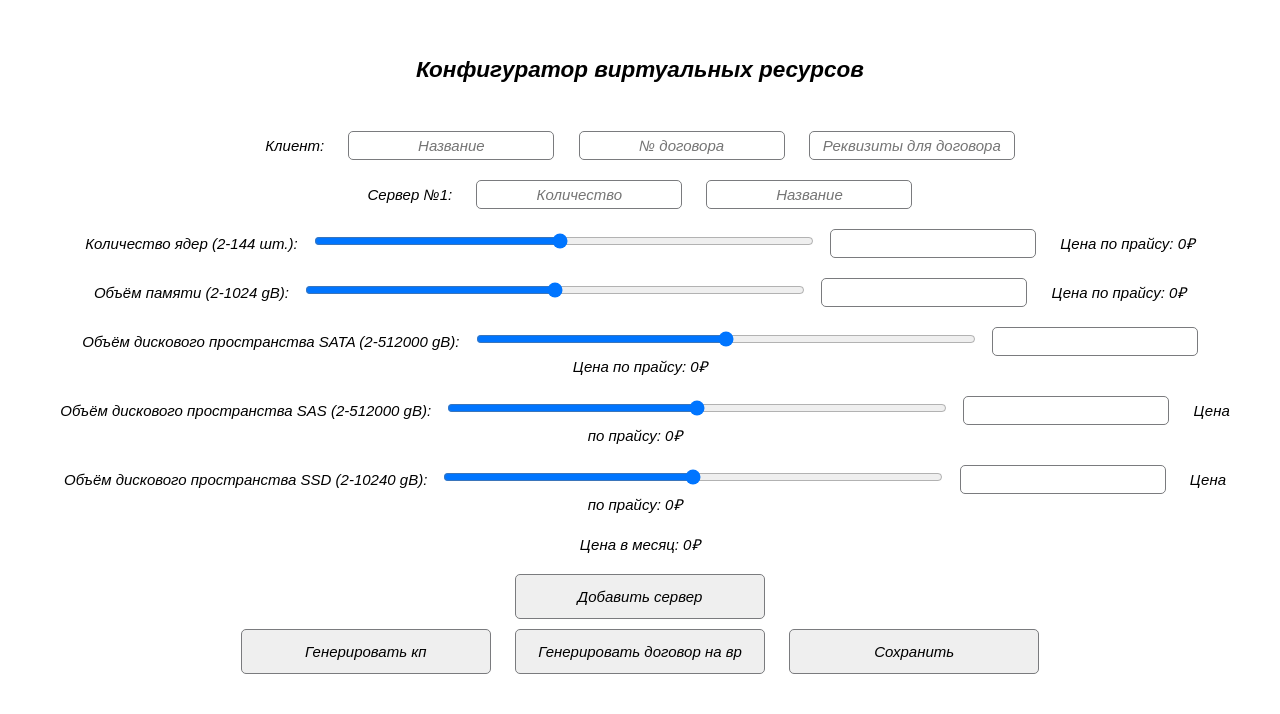
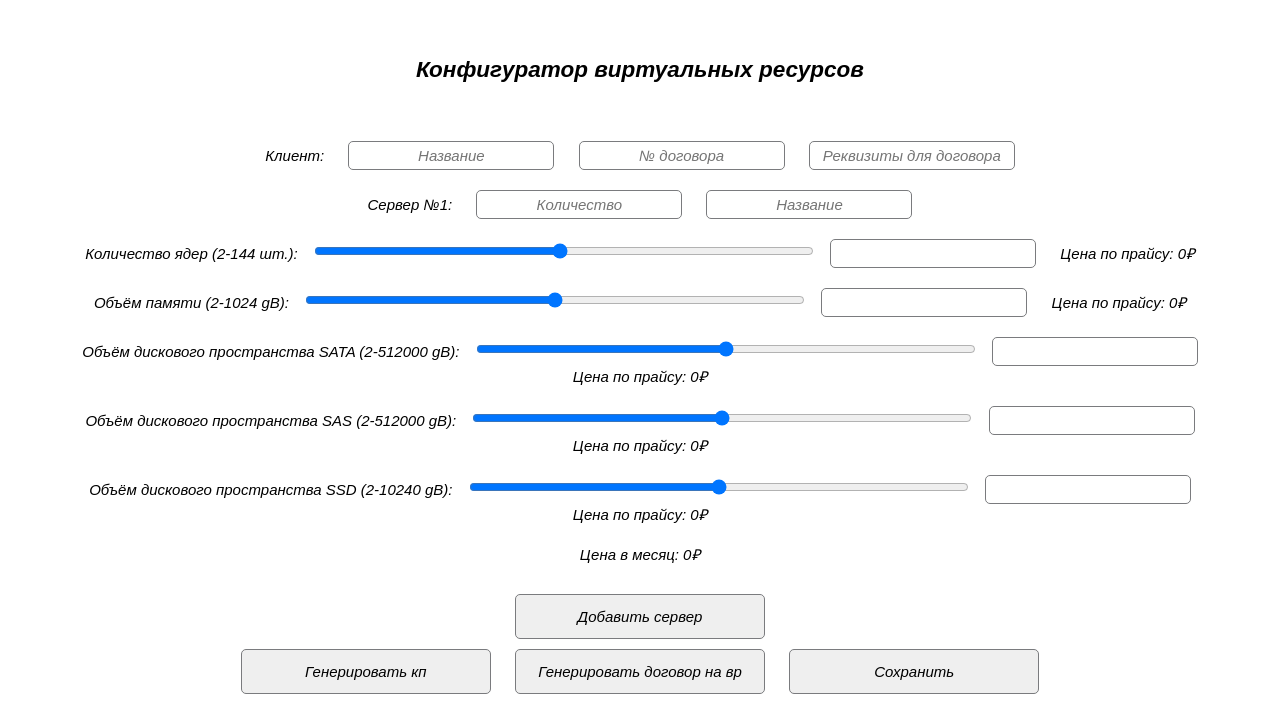
Before and after one commit to thaessaep/calc, a Flask app: page / in a window 1280 px wide. Shown: the top 714 px of the page. Run offline with Flask 2, Linux system fonts and the light colour scheme; parts of the project's set-up code (start-up, migrations or seed data) failed here and were passed over.

Commit message:
Add serv

```diff
--- a/generation.py
+++ b/generation.py
@@ -25,10 +25,7 @@
     pdfkit.from_file(html, pdf,
                      configuration=config,
                      options=options)
-    return send_file("pdf/"+filename)
-    # return send_from_directory(directory="pdf",  # return ready pdf
-    #                            filename=filename,
-    #                            mimetype='application/pdf')
+    return send_file("pdf/"+filename, as_attachment=True)
 
 
 def hddRes():
--- a/main.py
+++ b/main.py
@@ -5,6 +5,38 @@
 import calc_of_value
 
 app = Flask(__name__)
+
+
+def switchData():
+    if request.form['core'] != '':
+        coreRes = calc_of_value.multiCore(xls, int(request.form['core']))
+    else:
+        coreRes = 0
+    if request.form['ram'] != '':
+        ramRes = calc_of_value.multiRAM(xls, int(request.form['ram']))
+    else:
+        ramRes = 0
+    if request.form['sata'] != '':
+        sataRes = calc_of_value.SXD(xls, int(request.form['sata']))
+    else:
+        sataRes = 0
+    if request.form['sas'] != '':
+        sasRes = calc_of_value.SXD(xls, int(request.form['sas']))
+    else:
+        sasRes = 0
+    if request.form['ssd'] != '':
+        ssdRes = calc_of_value.SXD(xls, int(request.form['ssd']))
+    else:
+        ssdRes = 0
+    data = {
+        "result": generation.total(xls),
+        "coreRes": coreRes,
+        "ramRes": ramRes,
+        "sataRes": sataRes,
+        "sasRes": sasRes,
+        "ssdRes": ssdRes
+    }
+    return data
 
 
 @app.route("/", methods=["POST", "GET"])
@@ -25,34 +57,7 @@
                 return generation.genContract(request.form['core']
                                               , request.form['ram'], request.form['clientContract'])
     else:  # if user write value
-        if request.form['core'] != '':
-            coreRes = calc_of_value.multiCore(xls, int(request.form['core']))
-        else:
-            coreRes = 0
-        if request.form['ram'] != '':
-            ramRes = calc_of_value.multiRAM(xls, int(request.form['ram']))
-        else:
-            ramRes = 0
-        if request.form['sata'] != '':
-            sataRes = calc_of_value.SXD(xls, int(request.form['sata']))
-        else:
-            sataRes = 0
-        if request.form['sas'] != '':
-            sasRes = calc_of_value.SXD(xls, int(request.form['sas']))
-        else:
-            sasRes = 0
-        if request.form['ssd'] != '':
-            ssdRes = calc_of_value.SXD(xls, int(request.form['ssd']))
-        else:
-            ssdRes = 0
-        data = {
-            "result": generation.total(xls),
-            "coreRes": coreRes,
-            "ramRes": ramRes,
-            "sataRes": sataRes,
-            "sasRes": sasRes,
-            "ssdRes": ssdRes
-        }
+        data = switchData()
         return json.dumps(data)  # return result of values
 
 
--- a/templates/base.html
+++ b/templates/base.html
@@ -16,7 +16,9 @@
 			<form method="post" name="virtual" id="virtualId">
 				<h2>Конфигуратор виртуальных ресурсов</h2>
 
-				<div>
+				<div class="virtual">
+
+					<div class="client">
 						<span>Клиент:</span>
 						<input type="text" required name="clientName" id="clientNameId" placeholder="Название">
 						<input type="number" required min="0" name="clientContract" id="clientContractId"
@@ -25,22 +27,22 @@
 						   	placeholder="Реквизиты для договора">
 					</div>
 
-				<div>
-					<span>Сервер №1:</span>
+					<div class="serv">
+						<span class="server">Сервер №1:</span>
 						<input type="number" min="1" name="servNumber" id="servNumberId" placeholder="Количество">
 						<input type="text" required name="servName" id="servNameId" placeholder="Название">
 					</div>
 
-				<div>
+					<div class="core">
 						<span>Количество ядер (2-144 шт.):</span>
-						<input type="range" id="coreinput" value="72" min="2" max="144" step="2"
-								oninput="coreoutput.value = coreinput.value">
-						<input type="number" required name="core" id="coreoutput"
-							   oninput="coreinput.value = coreoutput.value">
-						<span>Цена по прайсу: <output id="coreRes">0</output>₽</span>
+							<input class="input1" type="range" id="coreInput" value="72" min="2" max="144" step="2"
+									oninput="coreOutput.value = coreInput.value">
+							<input class="input2" type="number" required name="core" id="coreOutput"
+							   	oninput="coreInput.value = coreOutput.value">
+							<span class="coreRes">Цена по прайсу: <output id="coreRes">0</output>₽</span>
 					</div>
 
-				<div>
+					<div class="ram">
 						<span>Объём памяти (2-1024 gB):</span>
 							<input type="range"  id="raminput" value="512" min="2" max="1024" step="2"
 									oninput="ramoutput.value = raminput.value">
@@ -49,7 +51,7 @@
 							<span>Цена по прайсу: <output id="ramRes">0</output>₽</span>
 					</div>
 
-				<div>
+					<div class="sata">
 						<span>Объём дискового пространства SATA (2-512000 gB):</span>
 							<input type="range" id="satainput" value="256000" min="2" max="512000" step="2"
 									oninput="sataoutput.value = satainput.value">
@@ -58,7 +60,7 @@
 							<span>Цена по прайсу: <output id="sataRes">0</output>₽</span>
 					</div>
 
-				<div>
+					<div class="sas">
 						<span>Объём дискового пространства SAS (2-512000 gB):</span>
 							<input type="range" id="sasinput" value="256000" min="2" max="512000" step="2"
 									oninput="sasoutput.value = sasinput.value">
@@ -67,7 +69,7 @@
 							<span>Цена по прайсу: <output id="sasRes">0</output>₽</span>
 					</div>
 
-				<div>
+					<div class="ssd">
 						<span>Объём дискового пространства SSD (2-10240 gB):</span>
 							<input type="range" id="ssdinput" value="5120" min="2" max="10240" step="2"
 								oninput="ssdoutput.value = ssdinput.value">
@@ -76,8 +78,10 @@
 							<span>Цена по прайсу: <output id="ssdRes">0</output>₽</span>
 					</div>
 
-				<div>
+					<div class="res">
 						<span>Цена в месяц: <output id="result">0</output>₽</span>
+					</div>
+
 				</div>
 
 				<div>
--- a/templates/virtual_serv_result.html
+++ b/templates/virtual_serv_result.html
@@ -9,7 +9,7 @@
 <BODY LANG="ru-RU" LINK="#0563c1" DIR="LTR">
 <P ALIGN=CENTER STYLE="margin-bottom: 0in; line-height: 100%; widows: 0; orphans: 0">
 <FONT COLOR="#000000"><FONT FACE="Times New Roman, serif"><FONT SIZE=2>Договор
-№ 321</FONT></FONT></FONT></P>
+№ 1</FONT></FONT></FONT></P>
 <P ALIGN=CENTER STYLE="margin-bottom: 0in; line-height: 100%; widows: 0; orphans: 0">
 <FONT COLOR="#000000"><FONT FACE="Times New Roman, serif"><FONT SIZE=2>на
 предоставление услуг по аренде сервера</FONT></FONT></FONT></P>
@@ -63,8 +63,8 @@
 		</TD>
 		<TD WIDTH=79% STYLE="border: 1px solid #00000a; padding: 0.06in">
 			<P ALIGN=JUSTIFY><A NAME="_GoBack"></A><FONT FACE="Arial, serif"><FONT SIZE=2>физические
-			ресурсы: количество ядер: 54, 388 ГБ ОЗУ,
-			265360 ТБ HDD принадлежащие Исполнителю,</FONT></FONT><FONT FACE="Arial, serif"><FONT SIZE=2><B><SPAN>
+			ресурсы: количество ядер: 1, 1 ГБ ОЗУ,
+			3 ТБ HDD принадлежащие Исполнителю,</FONT></FONT><FONT FACE="Arial, serif"><FONT SIZE=2><B><SPAN>
 			</SPAN></B></FONT></FONT><FONT FACE="Arial, serif"><FONT SIZE=2>которые
 			в виртуальном виде предоставляются
 			в распоряжение Заказчику.</FONT></FONT></P>
```
Also changed, not shown: static/ajax.js (+27 -3 lines), templates/MainDataNetResult.html (+4 -4 lines), 4 other files. Lines whose indentation alone changed are shown as unchanged.
